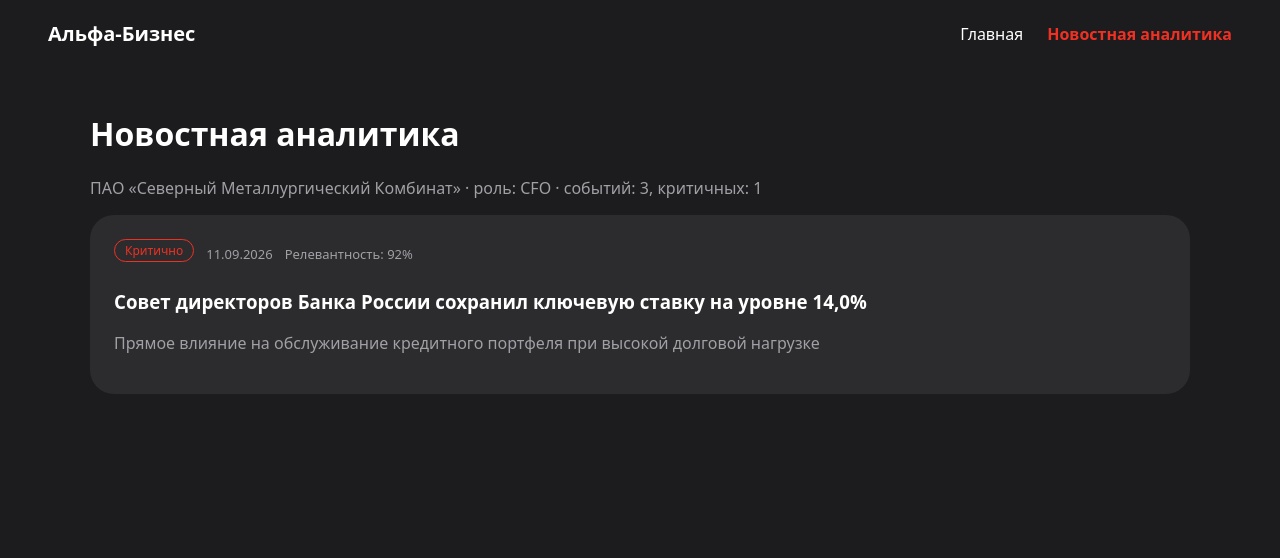
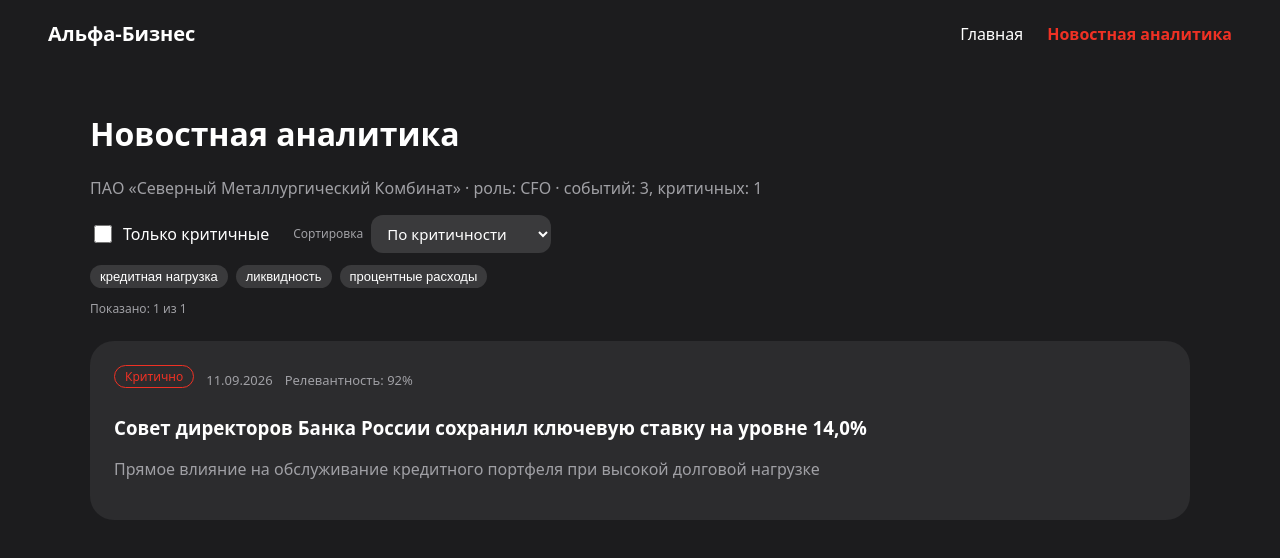
Before and after one commit to olesiaivanova10-maker/alpha-goduton, a React (Vite) app in the folder frontend/: page /news in a window 1280 px wide. Shown: the top 558 px of the page. Built offline with nearby package versions, Linux system fonts and the light colour scheme.

Commit message:
feat(frontend): feed filters and sorting

```diff
--- a/frontend/src/index.css
+++ b/frontend/src/index.css
@@ -64,5 +64,14 @@ a { color: inherit; text-decoration: none; }
 }
 .btn-cancel:hover { background: #4a4a4c; }
 .btn-cancel:disabled { opacity: .5; cursor: default; }
+.filters { margin: 16px 0 24px; }
+.filters-row { display: flex; flex-wrap: wrap; gap: 24px; align-items: center; margin-bottom: 4px; }
+.toggle { display: flex; align-items: center; gap: 8px; cursor: pointer; }
+.toggle input { width: 18px; height: 18px; accent-color: var(--accent); }
+.sort { display: flex; align-items: center; gap: 8px; }
+.sort select { background: #3a3a3c; color: var(--text); border: 0; border-radius: 12px; padding: 8px 12px; font-size: 15px; font-family: inherit; }
+.chip-active { background: var(--accent); color: #fff; }
+.chip-active:hover { background: var(--accent); }
+.link-btn { background: none; border: 0; color: #6fb1ff; cursor: pointer; padding: 0; font: inherit; }
 summary { cursor: pointer; }
 @media (max-width: 700px) { .two-cols { grid-template-columns: 1fr; } }
--- a/frontend/src/pages/Feed.tsx
+++ b/frontend/src/pages/Feed.tsx
@@ -1,15 +1,63 @@
-import { useEffect, useState } from 'react';
+import { useEffect, useMemo, useState } from 'react';
 import { Link } from 'react-router-dom';
 import { getFeed } from '../api/feed';
 import type { NewsFeedResponse } from '../types/feed';
+
+type SortKey = 'critical' | 'relevance' | 'date';
+
+const SORT_LABELS: Record<SortKey, string> = {
+  critical: 'По критичности',
+  relevance: 'По релевантности',
+  date: 'По дате',
+};
 
 export default function Feed() {
   const [feed, setFeed] = useState<NewsFeedResponse | null>(null);
   const [error, setError] = useState<string | null>(null);
 
+  const [sort, setSort] = useState<SortKey>('critical');
+  const [onlyCritical, setOnlyCritical] = useState(false);
+  const [areas, setAreas] = useState<string[]>([]);
+
   useEffect(() => {
     getFeed().then(setFeed).catch((e) => setError(String(e)));
   }, []);
+
+  const allAreas = useMemo(() => {
+    const set = new Set<string>();
+    feed?.events.forEach((e) => e.relevance.affected_areas.forEach((a) => set.add(a)));
+    return Array.from(set).sort((a, b) => a.localeCompare(b, 'ru'));
+  }, [feed]);
+
+  const visible = useMemo(() => {
+    if (!feed) return [];
+    const list = feed.events.filter((e) => {
+      if (onlyCritical && !e.relevance.is_critical) return false;
+      if (areas.length > 0 && !areas.some((a) => e.relevance.affected_areas.includes(a))) {
+        return false;
+      }
+      return true;
+    });
+
+    const time = (d?: string | null) => (d ? new Date(d).getTime() : 0);
+    return [...list].sort((a, b) => {
+      if (sort === 'date') return time(b.published_at) - time(a.published_at);
+      if (sort === 'relevance') return b.relevance.score - a.relevance.score;
+      const c = Number(b.relevance.is_critical) - Number(a.relevance.is_critical);
+      return c !== 0 ? c : b.relevance.score - a.relevance.score;
+    });
+  }, [feed, sort, onlyCritical, areas]);
+
+  const hasFilters = onlyCritical || areas.length > 0;
+
+  function toggleArea(area: string) {
+    setAreas((prev) => (prev.includes(area) ? prev.filter((a) => a !== area) : [...prev, area]));
+  }
+
+  function reset() {
+    setOnlyCritical(false);
+    setAreas([]);
+  }
 
   if (error) return <p className="muted">Не удалось загрузить ленту: {error}</p>;
   if (!feed) return <p className="muted">Загрузка…</p>;
@@ -21,7 +69,63 @@ export default function Feed() {
         {feed.company_name} · роль: {feed.target_role} · событий: {feed.total_events}, критичных:{' '}
         {feed.critical_events_count}
       </p>
-      {feed.events.map((ev) => (
+
+      <section className="filters">
+        <div className="filters-row">
+          <label className="toggle">
+            <input
+              type="checkbox"
+              checked={onlyCritical}
+              onChange={(e) => setOnlyCritical(e.target.checked)}
+            />
+            <span>Только критичные</span>
+          </label>
+
+          <label className="sort">
+            <span className="muted small">Сортировка</span>
+            <select value={sort} onChange={(e) => setSort(e.target.value as SortKey)}>
+              {(Object.keys(SORT_LABELS) as SortKey[]).map((k) => (
+                <option key={k} value={k}>
+                  {SORT_LABELS[k]}
+                </option>
+              ))}
+            </select>
+          </label>
+        </div>
+
+        {allAreas.length > 0 && (
+          <div className="chips">
+            {allAreas.map((a) => (
+              <button
+                key={a}
+                className={`chip chip-btn ${areas.includes(a) ? 'chip-active' : ''}`}
+                onClick={() => toggleArea(a)}
+                aria-pressed={areas.includes(a)}
+              >
+                {a}
+              </button>
+            ))}
+          </div>
+        )}
+
+        <p className="muted small">
+          Показано: {visible.length} из {feed.events.length}
+          {hasFilters && (
+            <>
+              {' · '}
+              <button className="link-btn" onClick={reset}>
+                Сбросить фильтры
+              </button>
+            </>
+          )}
+        </p>
+      </section>
+
+      {visible.length === 0 && (
+        <p className="muted">По выбранным фильтрам событий нет.</p>
+      )}
+
+      {visible.map((ev) => (
         <Link key={ev.card_id} to={`/news/${ev.card_id}`} className="card event">
           <div className="event-head">
             {ev.relevance.is_critical && <span className="badge critical">Критично</span>}
```
